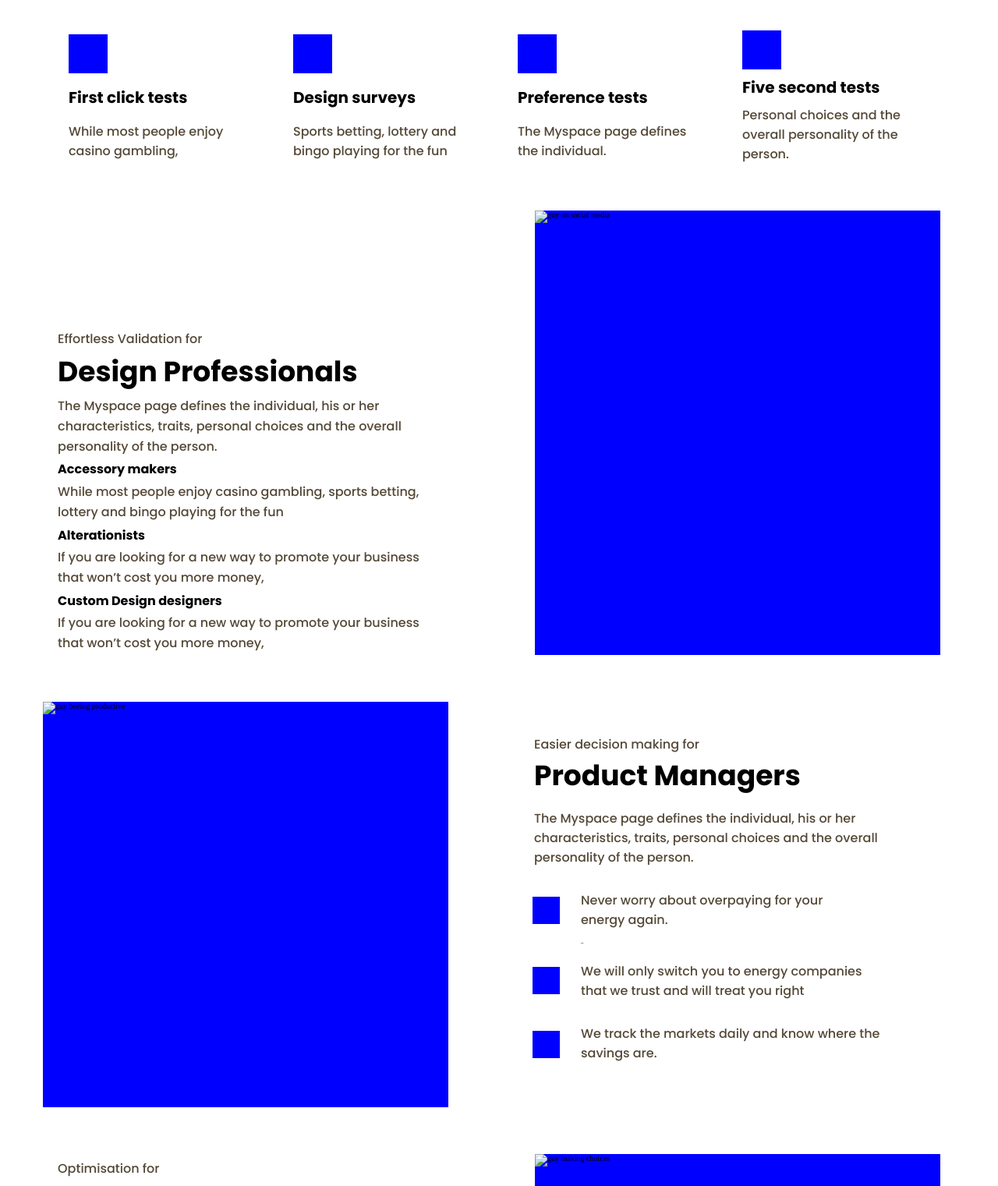
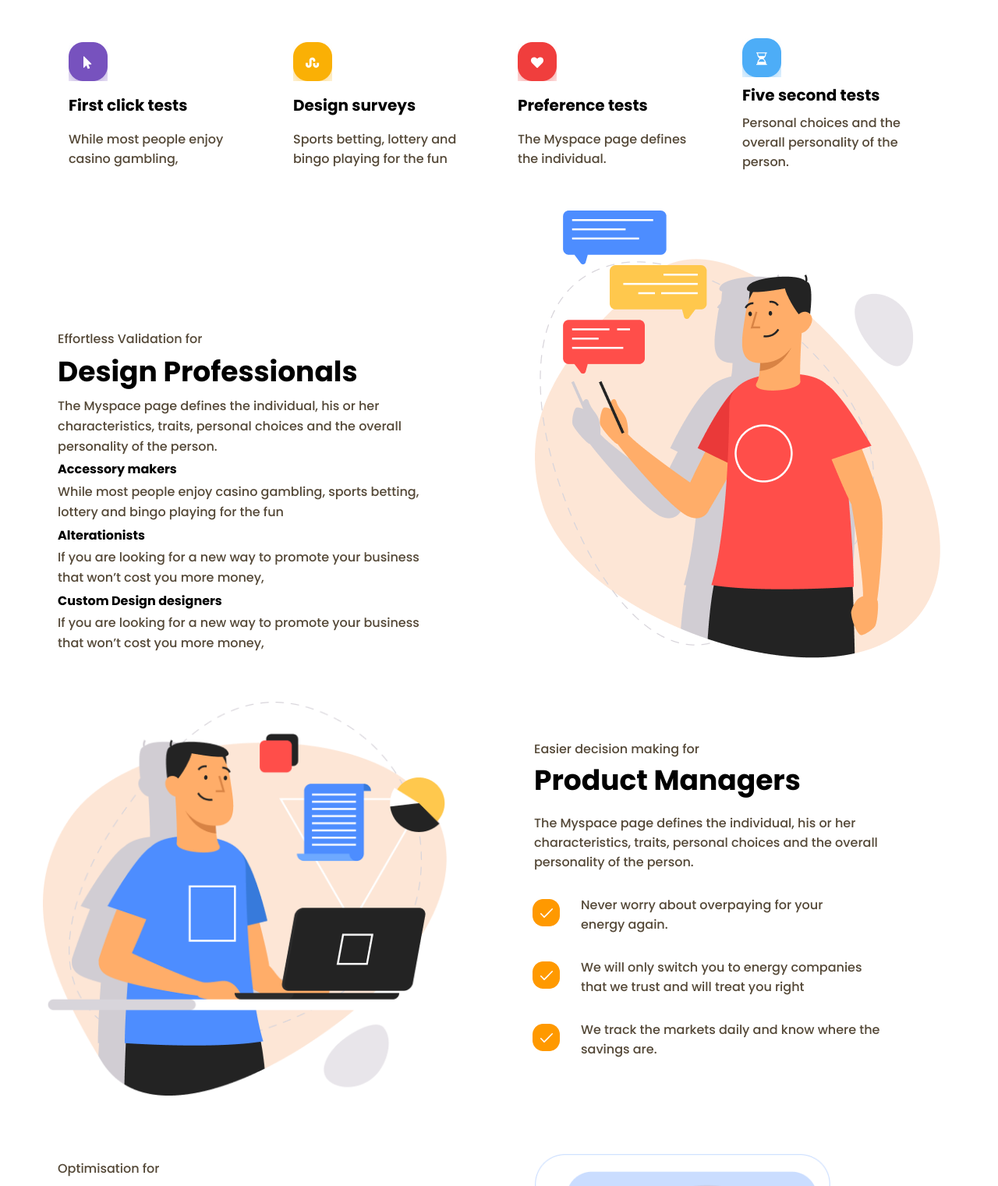
Before and after one commit to ElisyanBot/lesson-6, a plain HTML site: page index.html in a window 1280 px wide. Shown: the part 680-2201 px from the top of the page at 78% size. Drawn offline with Linux system fonts and the light colour scheme.

Commit message:
added img and fixed html problems

```diff
--- a/index.html
+++ b/index.html
@@ -1,7 +1,6 @@
 <!DOCTYPE html>
 <html lang="en">
 <head>
-    <!--metatags-->
     <meta charset="UTF-8">
     <meta name="viewport" content="width=device-width, initial-scale=1.0">
     <!--Fonts-->
@@ -23,7 +22,7 @@
 
 <body>
     <header>
-        <div class="logo"> </div>
+        <div class="logo"></div>
             <nav class="headerNav">
                 <ul class="headerNav-navLinks">
                     <li><a href="#">Products</a></li>
@@ -52,11 +51,11 @@
             </p>
             <div class="sectionOne-article_buttons">
                 <button class="sectionOne-buttons_getStartedbtn mainButtonStyle">Get started</button>
-                <button class="sectionOne-buttons_watchVideoBtn"><div class="PlayVideoLogo"></div> watch the video</button>
+                <button class="sectionOne-buttons_watchVideoBtn"><i class="fas fa-play playVideoLogo" ></i> watch the video</button>
             </div>
         </article>
         <div class="sectionOne-img">
-            <img src="" alt="people cheering">
+            <img src="img/sectionOneImg.png" alt="people cheering">
         </div>
     </section>
 
@@ -121,8 +120,8 @@
         </div>
     <!--button-->
     <!--link takes you to the footer from input-->
-        <button class="sectionTwo-button_signUpNowBtn mainButtonStyle">
-            <a href="#email">SIGN UP NOW</a>
+        <button class="sectionTwo-button_signUpNowBtn ">
+            <a class="sectionTwo-button_link"href="#email">SIGN UP NOW</a>
         </button>
     </section>
 
@@ -165,7 +164,7 @@
                 </p>
         </article>
         <div class="sectionThree-img">
-            <img src="" alt="guy on social media">
+            <img src="img/seationThreeImg.png" alt="guy on social media">
         </div>
     </section>
 
@@ -173,7 +172,7 @@
 
     <section class="sectionFour">
         <div class="sectionFour-img">
-            <img src="" alt="guy beeing productive">
+            <img src="img/sectionFourImg.png" alt="guy beeing productive">
         </div>
         <!--section four text starts here-->
         <article class="sectionFour-article">
@@ -189,26 +188,20 @@
                 personality of the person.
             </p>
                 <ul class="sectionFour-article_orderdList">
-                    <li>
-                        <div class="checkmarkLogo firstCeckmark"></div>
-                        <p class="sectionFour-article_paragraph">
-                            Never worry about overpaying for your <br>
-                            energy again.
-                        </p>
-                    </li>¨
-                    <li>
-                        <div class="checkmarkLogo secondCeckmark"></div>
-                        <p class="sectionFour-article_paragraph">
-                            We will only switch you to energy companies <br>
-                            that we trust and will treat you right
-                        </p>
+                    <li class="checkmarkLogo firstCeckmark"></li>
+                    <li class="sectionFour-article_paragraph">
+                            <p>Never worry about overpaying for your <br>
+                            energy again. </p>
                     </li>
-                    <li>
-                        <div class="checkmarkLogo thirdCeckmark"></div>
-                        <p class="sectionFour-article_paragraph">
-                            We track the markets daily and know where the <br>
-                            savings are.
-                        </p>
+                    <li class="checkmarkLogo secondCeckmark"></li>
+                    <li class="sectionFour-article_paragraph">
+                           <p> We will only switch you to energy companies <br>
+                            that we trust and will treat you right</p>
+                    </li>
+                    <li class="checkmarkLogo thirdCeckmark"></li>
+                    <li class="sectionFour-article_paragraph">
+                            <p>We track the markets daily and know where the <br>
+                            savings are.</p>
                     </li>
                 </ul>
         </article>
@@ -254,7 +247,7 @@
                 </p>
         </article>
         <div class="sectionFive-img">
-            <img src="" alt="guy making choices">
+            <img src="img/sectionFiveImg.png" alt="guy making choices">
         </div>
     </section>
 
@@ -264,24 +257,25 @@
     <footer>
         <div class="footerLogo"></div>
             <nav class="footerMeny">
-                <ul class="footerMeny-links">
+                <div class="footerMeny-links">
                     <!--first footer meny culomn-->
-                    <div class="footerMeny-links_firstCulomn">
+                    <ul class="footerMeny-links_firstCulomn">
                         <li class=footerMeny-links_items><a href="#">About Us</a></li>
                         <li class=footerMeny-links_items><a href="#">Blog</a></li>
                         <li class=footerMeny-links_items><a href="#">Contact</a></li>
                         <li class=footerMeny-links_items><a href="#">FAQ</a></li>
-                    </div>
+                    </ul>
                     <!--second footer meny culomn-->
-                    <div class="footerMeny-links_secondCulomn">
+                    <ul class="footerMeny-links_secondCulomn">
                         <li class=footerMeny-links_items><a href="#">Disclaimer</a></li>
                         <li class=footerMeny-links_items><a href="#">Financing</a></li>
                         <li class=footerMeny-links_items><a href="#">Privacy Policy</a></li>
                         <li class=footerMeny-links_items><a href="#">Terms of Service</a></li>
-                    </div>
-                </ul>
+                    </ul>
+                </div>
             </nav>
             <form class="footerFormEmail" action="">
+                <label for="email"></label>
                 <input placeholder="E-mail" name="email" type="email" id="email">
                 <button class="footer-button_signUpNowBtn mainButtonStyle" type="submit">Sign up Now</button>
             </form>
--- a/style/indexFooter.css
+++ b/style/indexFooter.css
@@ -23,8 +23,9 @@ footer{
     position: absolute;
     left: -14rem;
     top: 8rem;
-    background-color: blue;
-    width: 18.5rem;
+    background-image: url(../img/Logo.svg);
+    background-repeat: no-repeat;
+    width: 25.5rem;
     height: 5rem;
     margin-left: 14.3rem;
 }
--- a/style/indexHeader.css
+++ b/style/indexHeader.css
@@ -7,8 +7,9 @@ header{
     align-items: center;
 }
     .logo{
-        background-color: blue;
-        width: 18.5rem;
+        background-image: url(../img/Logo.svg);
+        background-repeat: no-repeat;
+        width: 25.5rem;
         height: 5rem;
         margin-left: 14.3rem;
     }
--- a/style/indexSectionFive.css
+++ b/style/indexSectionFive.css
@@ -37,9 +37,8 @@
     .sectionFive-img{
         width: 52rem;
         height: 57rem;
-        background-color: blue;
     }
 
         .sectionFive-img img{
-
+            width: 100%;
         }
--- a/style/indexSectionFour.css
+++ b/style/indexSectionFour.css
@@ -34,28 +34,28 @@
                     position: absolute;
                     width: 3.5rem;
                     height: 3.5rem;
-                    background-color: blue;
+                    background-image: url(../img/ceckmarkLogo.png);
                 }
                     /*ceckmark logos before the paragraphs*/
                         .firstCeckmark{
-                            top: 2.3rem;
+                            top: 2rem;
                             left: -6.2rem;
                         }
                         .secondCeckmark{
-                            top: 11.3rem;
+                            top: 10rem;
                             left: -6.2rem;
                         }
                         .thirdCeckmark{
-                            top: 19.5rem;
+                            top: 18rem;
                             left: -6.2rem;
                         }
 
  .sectionFour-img{
         width: 52rem;
         height: 52rem;
-        background-color: blue;
+
     }
 
         .sectionFour-img img{
-
+            width: 100%;
         }
--- a/style/indexSectionOne.css
+++ b/style/indexSectionOne.css
@@ -56,23 +56,26 @@
                         }
 
                     /*the play btn logo beside the text "watch the video"*/
-                    .PlayVideoLogo{
+                    .playVideoLogo{
                         position: absolute;
                         left:19.2rem;
                         bottom: 0.5rem;
                         width: 2rem;
                         Height:1.7rem;
-                        background-color: blue;
                     }
+
+                        .fa-play {
+                            background-image: url(../img/play-solid.svg);
+                            background-repeat: no-repeat;
+                        }
 
     .sectionOne-img{
         position: relative;
         top: 2.8rem;
         width: 60.5rem;
         height: 49.6rem;
-        background-color: blue;
     }
 
         .sectionOne-img img{
-
+            width: 100%;
         }
--- a/style/indexSectionThree.css
+++ b/style/indexSectionThree.css
@@ -37,9 +37,8 @@
     .sectionThree-img{
         width: 52rem;
         height: 57rem;
-        background-color: blue;
     }
 
         .sectionThree-img img{
-
+            width: 100%;
         }
--- a/style/indexSectionTwo.css
+++ b/style/indexSectionTwo.css
@@ -32,23 +32,27 @@
 
             /*logos*/
                 .sectionTwo-cardLogo_cursor{
-                    background-color:blue;
+                    background-image: url(../img/iconCursor.png);
+                    background-repeat:no-repeat;
                     width: 5rem;
                     height: 5rem;
                 }
                 .sectionTwo-cardLogo_design{
-                    background-color:blue;
+                    background-image: url(../img/iconDesign.png);
+                    background-repeat:no-repeat;
                     width: 5rem;
                     height: 5rem;
                 }
                 .sectionTwo-cardLogo_heart{
-                    background-color:blue;
+                    background-image: url(../img/iconHeart.png);
+                    background-repeat:no-repeat;
                     width: 5rem;
                     height: 5rem;
 
                 }
                 .sectionTwo-cardLogo_hourGlass{
-                    background-color:blue;
+                    background-image: url(../img/iconHourglass.png);
+                    background-repeat:no-repeat;
                     width: 5rem;
                     height: 5rem;
                 }
@@ -56,6 +60,21 @@
     .sectionTwo-button_signUpNowBtn{
         transform: translate(-50px, 20px);
         margin-top:5rem;
-        width: 17.5rem;
-        height: 5.3rem;
+        width: 17rem;
+        height: 5rem;
+        border: none;
+        border: none;
+        background-color: #FF9900;
+        border-radius: 0.4rem;
     }
+        .sectionTwo-button_signUpNowBtn:hover{
+            background-color: #c06d00;
+            cursor: pointer;
+        }
+        .sectionTwo-button_link{
+            display: block;
+            color: #ffffff;
+        }
+            .sectionTwo-button_link:hover{
+                text-decoration: none;
+            }
```
Also changed, not shown: img/Logo.svg (added), img/ceckmarkLogo.png (added), img/iconCursor.png (added), img/iconDesign.png (added), img/iconHeart.png (added), img/iconHourglass.png (added), img/play-solid.svg (added), img/seationThreeImg.png (added), img/sectionFiveImg.png (added), img/sectionFourImg.png (added), img/sectionOneImg.png (added).
